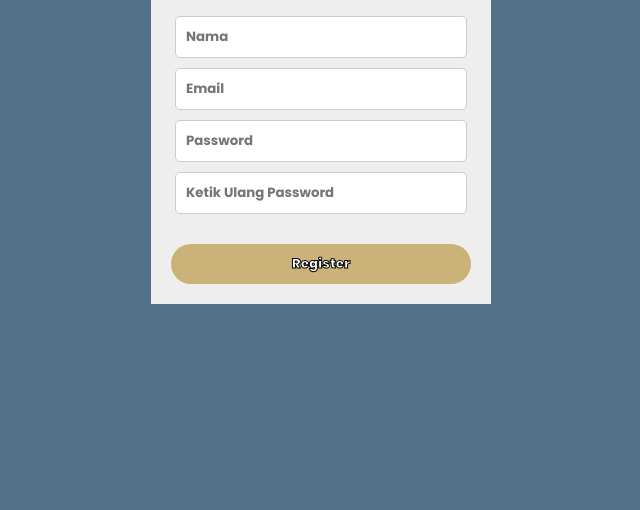
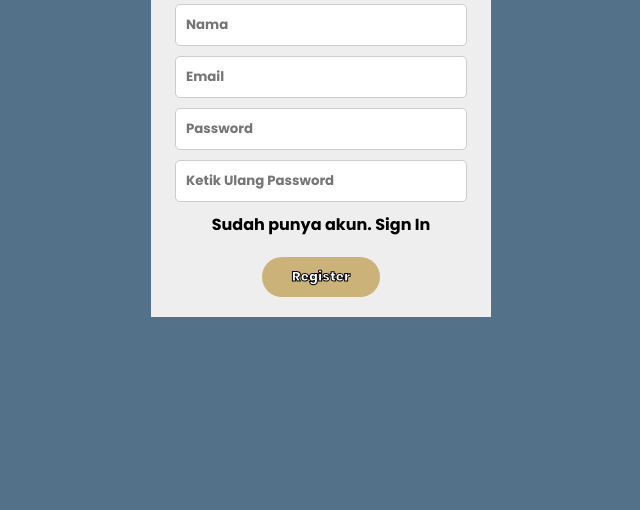
Before and after one commit to veronicayose/pantura, a plain HTML site: page cloud-computing/admin-web/page/sign-up.html in a window 1280 px wide. Shown: the part 290-800 px from the top of the page, without its empty margins (319-959 px from the left). Drawn offline with nearby package versions, Linux system fonts and the light colour scheme.

Commit message:
Add ajax, styles, form action, and script

```diff
--- a/cloud-computing/admin-web/page/sign-up.html
+++ b/cloud-computing/admin-web/page/sign-up.html
@@ -3,6 +3,7 @@
 <head>
   <title>Sign Up</title>
   <link rel="stylesheet" href="../assets/styles/style.css">
+  <script src="https://ajax.googleapis.com/ajax/libs/jquery/3.2.1/jquery.min.js"></script>
   <style>
     html, body {
       height: 100%;
@@ -58,6 +59,12 @@
       border-radius: 5px;
       cursor: pointer;
     }
+
+    a {
+      text-decoration: none;
+      margin-top: 30px;
+      color: black;
+    }
   </style>
 </head>
 <body>
@@ -66,17 +73,21 @@
       <h1>SIGN UP</h1>
     </div>
     <div class="register-box">
-      <form action="">
-        <input type="text" name="name" placeholder="Nama" required>
+      <form action="http://localhost:5000/user/" method="post" id="register">
+        <input type="text" name="nama" placeholder="Nama" required>
         <br>
         <input type="email" name="email" placeholder="Email" required>
         <br>
         <input type="password" name="password" placeholder="Password" required>
         <br>
         <input type="password" name="retype pass" placeholder="Ketik Ulang Password" required>
-        <button id="button-1" type="submit">Register</button>
+        <input type="password" name="role" value="admin" hidden>
+
+        <a href="./sign-in.html">Sudah punya akun. Sign In</a>
+        <input id="button-1" type="submit" value="Register"/>
       </form>
     </div>
   </div>
+  <script src="../assets/script/sign-up.js"></script>
 </body>
 </html>
```
